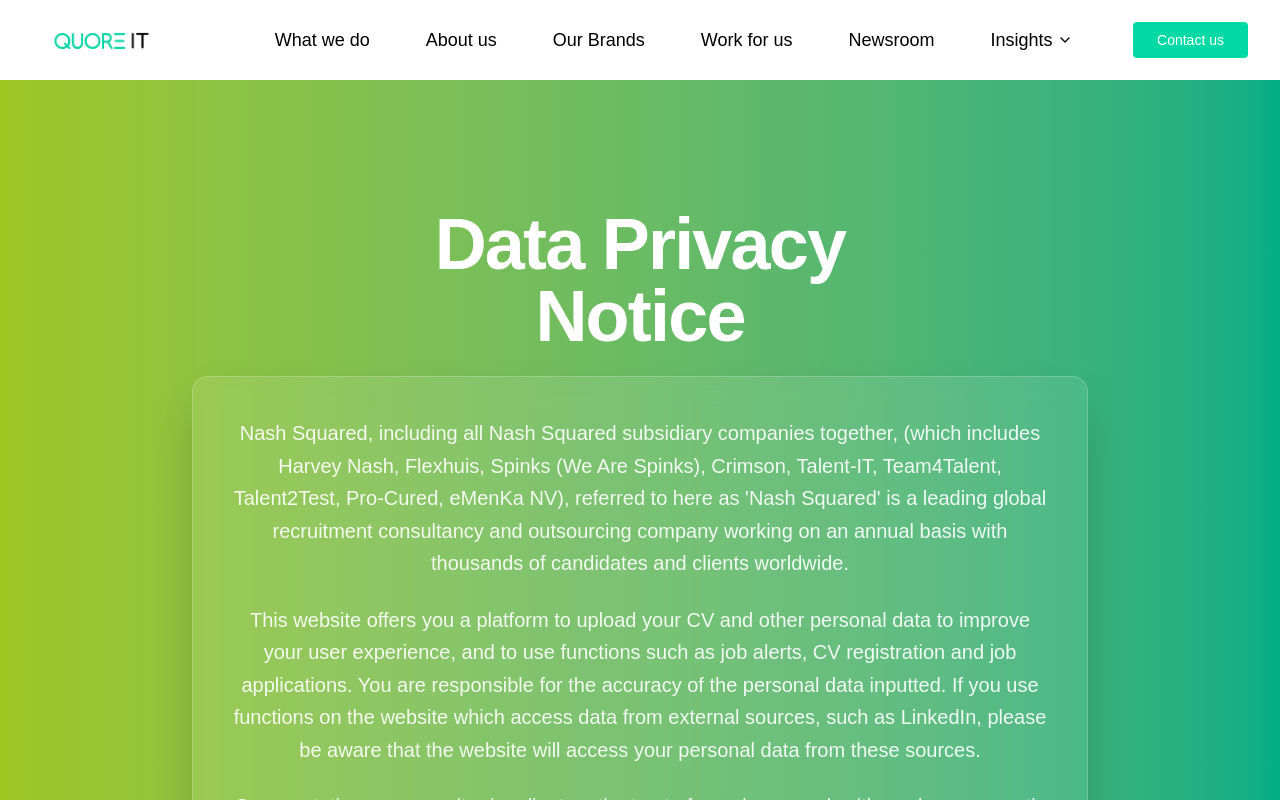
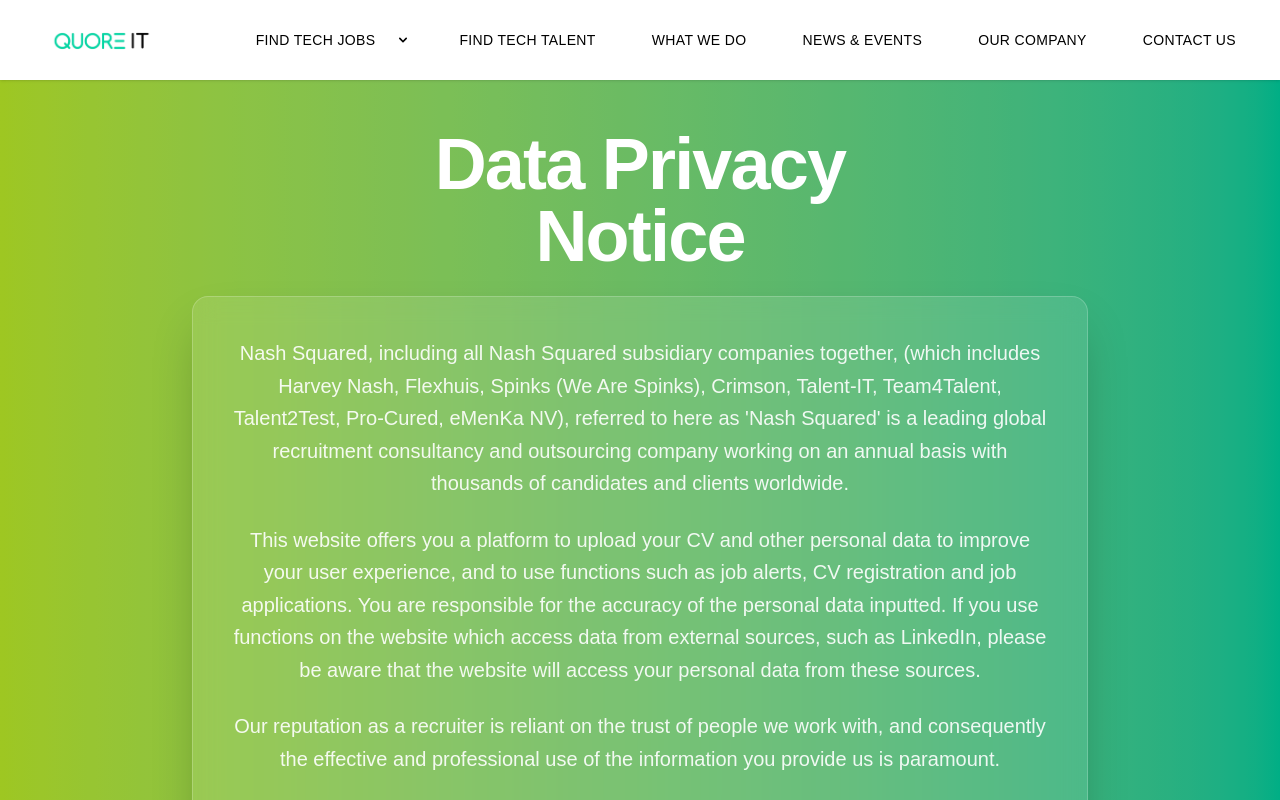
Before and after one commit to md-Gafrujama/Quore-IT-Final-gafru, a Next.js app: page /Policies/Privacy-Policy in a window 1280 px wide. Shown: the top 800 px of the page. Built offline with nearby package versions, Linux system fonts and the light colour scheme.

Commit message:
commit changes and updted to the code and removes the new nav and new footer

```diff
--- a/src/app/Policies/Cookies-Legal/page.jsx
+++ b/src/app/Policies/Cookies-Legal/page.jsx
@@ -1,12 +1,12 @@
 'use client';
 
 import React from 'react';
-import Navbar from "@/components/newNavbar";
-import Footer from "@/components/newFooter";
+// import Navbar from "@/components/newNavbar";
+// import Footer from "@/components/newFooter";
 export default function CookiesPage() {
   return (
     <>
-    <Navbar/>
+    {/* <Navbar/> */}
     <div className="min-h-screen bg-white dark:bg-black text-gray-800 dark:text-gray-200 px-6 py-12">
       <section className="max-w-4xl mx-auto text-justify">
         <h1 className="text-3xl font-bold mb-6">Cookies & Legal</h1>
@@ -84,7 +84,7 @@
 
 
     </div>
-    <Footer/>
+    {/* <Footer/> */}
     </>
   );
 }
--- a/src/app/Policies/Modern-Slavery-Statement/page.jsx
+++ b/src/app/Policies/Modern-Slavery-Statement/page.jsx
@@ -2,8 +2,8 @@
 
 import React, { useState, useCallback } from 'react';
 import Link from 'next/link';
-import Navbar from "@/components/newNavbar";
-import Footer from "@/components/newFooter";
+// import Navbar from "@/components/newNavbar";
+// import Footer from "@/components/newFooter";
 
 const ModernSlaveryStatement = () => {
   const [showContactForm, setShowContactForm] = useState(false);
@@ -141,7 +141,7 @@
 
   return (
     <>
-      <Navbar />
+      {/* <Navbar /> */}
       <div className="min-h-screen bg-gray-50">
         <div className="max-w-6xl mx-auto px-6 sm:px-8 lg:px-12 py-8">
           <div className="space-y-8">
@@ -314,7 +314,7 @@
           </div>
         )}
       </div>
-      <Footer />
+      {/* <Footer /> */}
     </>
   );
 };
--- a/src/app/Policies/Privacy-Policy/page.jsx
+++ b/src/app/Policies/Privacy-Policy/page.jsx
@@ -1,11 +1,11 @@
  import Link from "next/link";
-import Navbar from "@/components/newNavbar";
-import Footer from "@/components/newFooter";
+// import Navbar from "@/components/newNavbar";
+// import Footer from "@/components/newFooter";
 
 export default function PrivacyNotice() {
   return (
     <>
-      <Navbar />
+      {/* <Navbar /> */}
       <div className="min-h-screen bg-gradient-to-br from-slate-50 via-blue-50 to-indigo-100">
         {/* Hero Section */}
         <div className="relative overflow-hidden bg-gradient-to-r from-[#c5f82a] to-[#00d9a6]">
@@ -2018,7 +2018,7 @@
           </div>
         </div>
       </div>
-      <Footer />
+      {/* <Footer /> */}
     </>
   );
 }
--- a/src/app/layout.jsx
+++ b/src/app/layout.jsx
@@ -10,9 +10,9 @@
   const pathname = usePathname();
 
   const hiddenPaths = [
-    "/Policies/Privacy-Policy",
-    "/Policies/Cookies-Legal",
-    "/Policies/Modern-Slavery-Statement",
+    // "/Policies/Privacy-Policy",
+    // "/Policies/Cookies-Legal",
+    // "/Policies/Modern-Slavery-Statement",
     "/Policies/Accessibility-statement",
     "/Quick-Links/What-we-do",
     "/Quick-Links/About-us",
```
